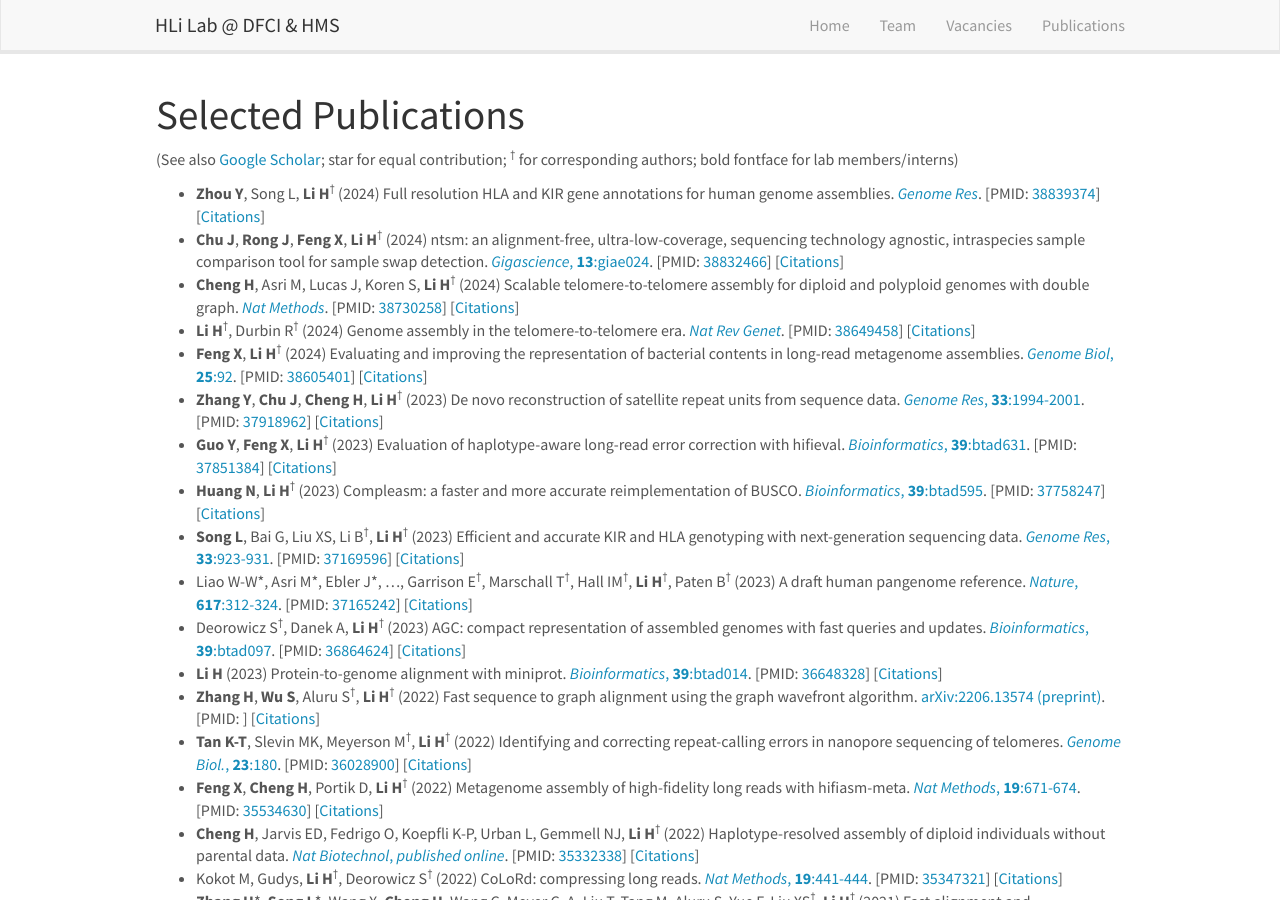
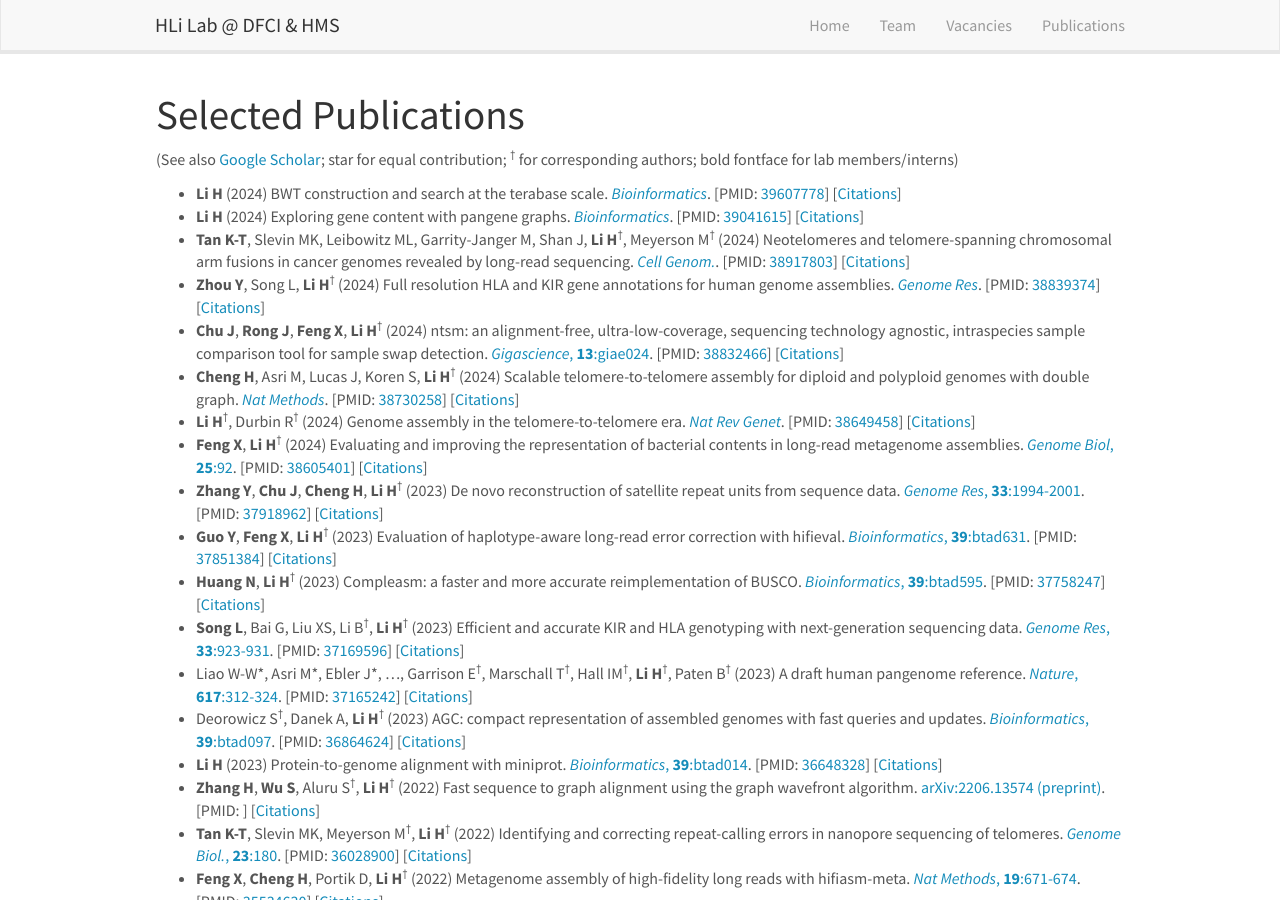
Before and after one commit to hlilab/hlilab.github.io, a Jekyll site: the page built from _pages/publications.md, in a window 1280 px wide and 900 px high. Built offline with Jekyll 4.4.1, drawn with Linux system fonts in a browser that asks for light colours; nearby versions of some CDN libraries; comment, search, counter and statistics services are not loaded.

Commit message:
updated publication

```diff
--- a/_data/recentpub.yml
+++ b/_data/recentpub.yml
@@ -1,3 +1,27 @@
+- title: "BWT construction and search at the terabase scale"
+  authors: <b>Li H</b>
+  year: 2024
+  url: https://pubmed.ncbi.nlm.nih.gov/39607778/
+  display: <i>Bioinformatics</i>
+  pmid: 39607778
+  type: 1
+
+- title: "Exploring gene content with pangene graphs"
+  authors: <b>Li H</b>
+  year: 2024
+  url: https://pubmed.ncbi.nlm.nih.gov/39041615/
+  display: <i>Bioinformatics</i>
+  pmid: 39041615
+  type: 1
+
+- title: "Neotelomeres and telomere-spanning chromosomal arm fusions in cancer genomes revealed by long-read sequencing"
+  authors: <b>Tan K-T</b>, Slevin MK, Leibowitz ML, Garrity-Janger M, Shan J, <b>Li H</b><sup>&#8224;</sup>, Meyerson M<sup>&#8224;</sup>
+  year: 2024
+  url: https://pubmed.ncbi.nlm.nih.gov/38917803/
+  display: <i>Cell Genom.</i>
+  pmid: 38917803
+  type: 1
+
 - title: "Full resolution HLA and KIR gene annotations for human genome assemblies"
   authors: <b>Zhou Y</b>, Song L, <b>Li H</b><sup>&#8224;</sup>
   year: 2024
```
